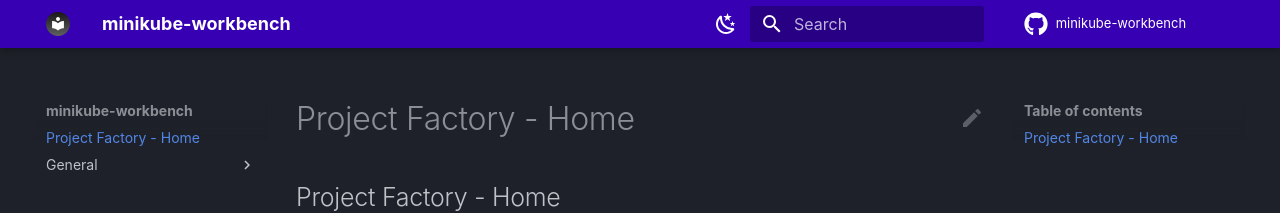
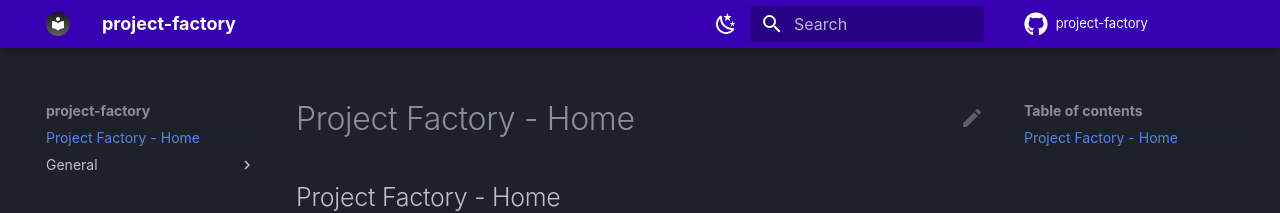
Before and after one commit to chris-mendoza/doc-factory, an MkDocs documentation site: the page built from project/docs/docs/index.md, in a window 1280 px wide. Shown: the top 213 px of the page. Built offline with MkDocs 1.6.1 and Material for MkDocs 9.7.7, drawn with Linux system fonts in a browser that asks for light colours; comment, search, counter and statistics services are not loaded.

Commit message:
update project factory

```diff
--- a/project/docs/mkdocs.yml
+++ b/project/docs/mkdocs.yml
@@ -1,9 +1,9 @@
-site_name: minikube-workbench
-site_description: minikube-workbench
+site_name: project-factory
+site_description: project-factory
 site_author: "Chris Mendoza"
 site_url: https://chris-mendoza.github.io
-repo_name: minikube-workbench
-repo_url: https://github.com/chris-mendoza/minikube-workbench
+repo_name: project-factory
+repo_url: https://github.com/chris-mendoza/project-factory
 
 # EDIT LINES ABOVE THIS ONE FOR A NEW REPOSITORY
 edit_uri: "edit/main/docs/docs/"
```
Also changed, not shown: 1 other file.
